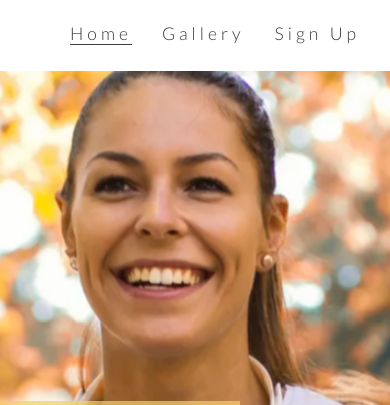
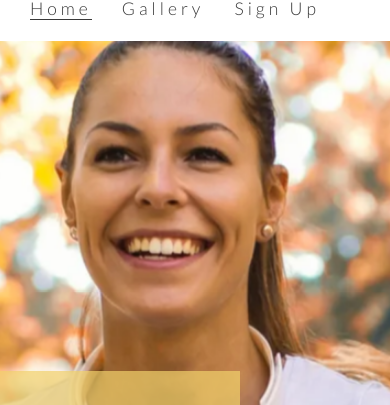
Before and after one commit to Ry-F3/Love-Running, a plain HTML site: page index.html in a window 390 px wide. Shown: the part 79-484 px from the top of the page. Drawn offline with nearby package versions, Linux system fonts and the light colour scheme.

Commit message:
style nav bar for medium sized screens

```diff
--- a/assets/css/style.css
+++ b/assets/css/style.css
@@ -280,3 +280,17 @@ footer {
         display: none;
     }
 }
+
+/* for medium size screens from 950px wide and down */
+
+@media screen and (max-width: 950px) {
+    #menu {
+        clear: left;
+        float: left;
+        margin-left: 30px;
+        margin-bottom: 20px;
+        line-height: 25px;
+    }
+
+
+}
```
